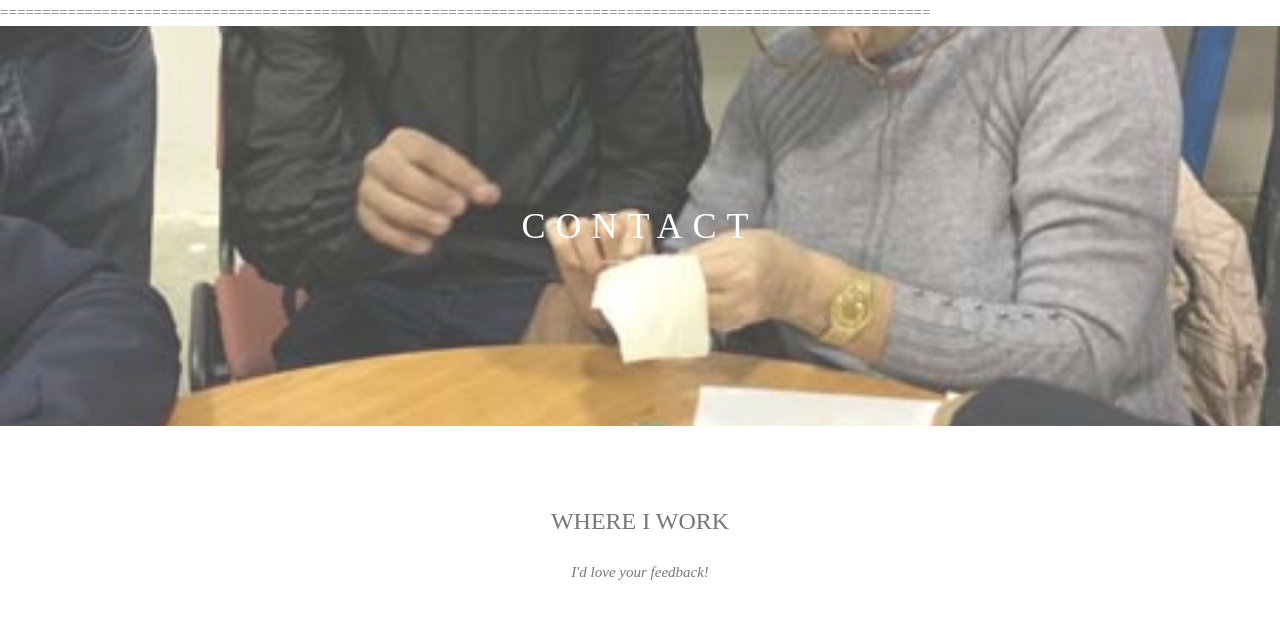
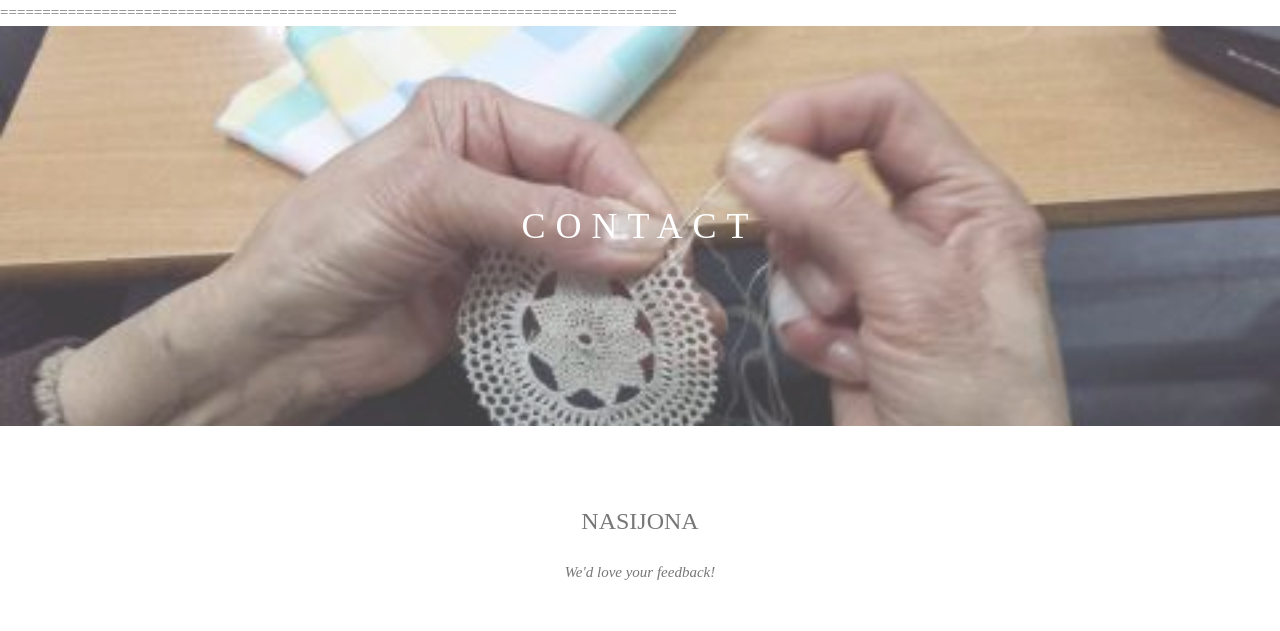
Before and after one commit to judeh20-meet/Group-Project, a Flask app: page / in a window 1280 px wide. Shown: the part 3090-3721 px from the top of the page. Run offline with Flask 2, Linux system fonts and the light colour scheme.

Commit message:
changed bg images + added images

```diff
--- a/templates/home.html
+++ b/templates/home.html
@@ -34,13 +34,13 @@ body, html {
 
 /* Second image (Portfolio) */
 .bgimg-2 {
-  background-image: url('/static/nasijona2.jpg');
+  background-image: url('/static/HEADER.jpg');
   min-height: 400px;
 }
 
 /* Third image (Contact) */
 .bgimg-3 {
-  background-image: url("/static/vivi.jpg");
+  background-image: url("/static/NASIJONAAAAAAAAAAAA.jpg");
   min-height: 400px;
 }
 
@@ -181,13 +181,13 @@ In addition to the apprenticeship and workshops for youth, children and women, N
     <span class="sr-only">Next</span>
   </a>
 </div>
-==============================================================================================================
+================================================================================
 
 <!-- Modal for full size images on click-->
 <div id="modal01" class="w3-modal w3-black" onclick="this.style.display='none'">
   <span class="w3-button w3-large w3-black w3-display-topright" title="Close Modal Image"><i class="fa fa-remove"></i></span>
   <div class="w3-modal-content w3-animate-zoom w3-center w3-transparent w3-padding-64">
-     <img src="LALA.jpg" id="img01" class="w3-image">
+     <img src="NASIJONAAAAAAAAAAAA.jpg" id="img01" class="w3-image">
     <p id="caption" class="w3-opacity w3-large"></p>
   </div>
 </div>
@@ -201,12 +201,12 @@ In addition to the apprenticeship and workshops for youth, children and women, N
 
 <!-- Container (Contact Section) -->
 <div class="w3-content w3-container w3-padding-64" id="contact">
-  <h3 class="w3-center">WHERE I WORK</h3>
-  <p class="w3-center"><em>I'd love your feedback!</em></p>
+  <h3 class="w3-center">NASIJONA</h3>
+  <p class="w3-center"><em>We'd love your feedback!</em></p>
 
   <div class="w3-row w3-padding-32 w3-section">
     <div class="w3-col m4 w3-container">
-      <img src="/w3ima" class="w3-image w3-round" style="width:100%">
+      <img src="{{ url_for('static', filename='LALA.jpg')  }}" class="w3-image w3-round" style="width:100%">
     </div>
     <div class="w3-col m8 w3-panel">
       <div class="w3-large w3-margin-bottom">
```
Also changed, not shown: static/HEADER.jpg (added), static/NASIJONAAAAAAAAAAAA.jpg (added).
